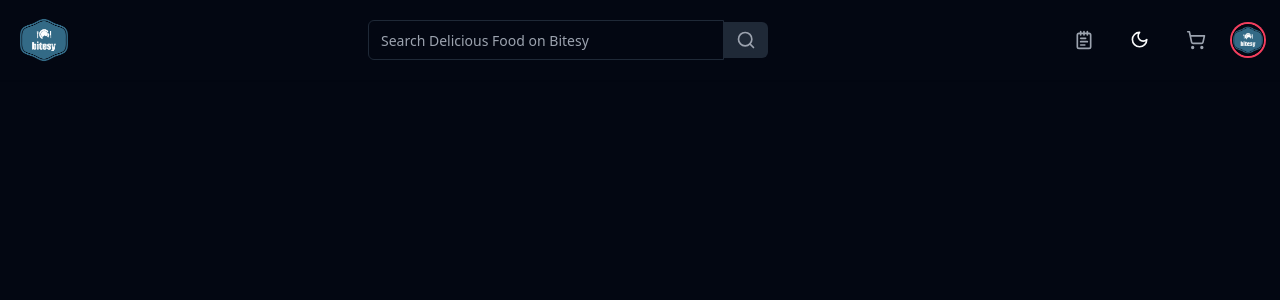
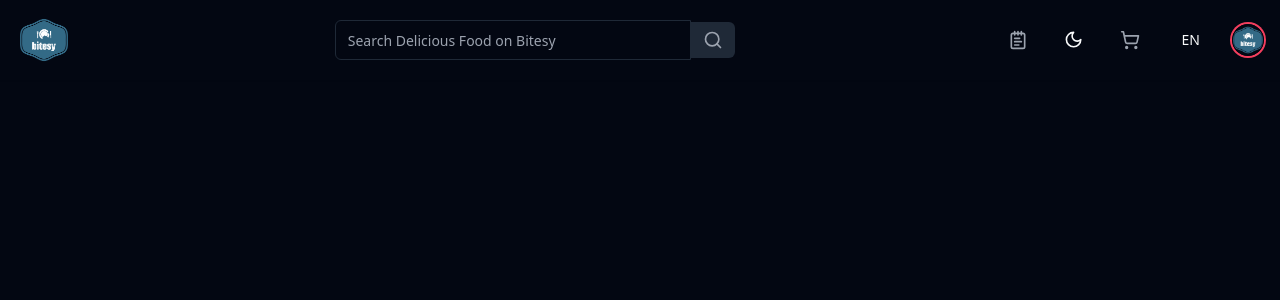
Before and after one commit to HanMyatThu/bitesy, a React (Vite) app in the folder client/: page / in a window 1280 px wide. Shown: the top 300 px of the page. Built offline with nearby package versions, Linux system fonts and the light colour scheme.

Commit message:
implement i18next for language internationalization

```diff
--- a/client/package.json
+++ b/client/package.json
@@ -16,10 +16,14 @@
     "@radix-ui/react-tooltip": "^1.1.2",
     "class-variance-authority": "^0.7.0",
     "clsx": "^2.1.1",
+    "i18next": "^23.14.0",
+    "i18next-browser-languagedetector": "^8.0.0",
+    "i18next-http-backend": "^2.6.1",
     "lucide-react": "^0.435.0",
     "query-string": "^9.1.0",
     "react": "^18.3.1",
     "react-dom": "^18.3.1",
+    "react-i18next": "^15.0.1",
     "tailwind-merge": "^2.5.2",
     "tailwindcss-animate": "^1.0.7"
   },
--- /dev/null
+++ b/client/public/locales/en/translation.json
@@ -0,0 +1,3 @@
+{
+  "SEARCH_INPUT_PH": "Search Delicious Food on Bitesy"
+}
--- /dev/null
+++ b/client/public/locales/nl/translation.json
@@ -0,0 +1,3 @@
+{
+  "SEARCH_INPUT_PH": "Zoek heerlijk eten op Bitesy"
+}
--- /dev/null
+++ b/client/src/components/language/language-picker.tsx
@@ -0,0 +1,52 @@
+import {
+  DropdownMenu,
+  DropdownMenuContent,
+  DropdownMenuGroup,
+  DropdownMenuItem,
+  DropdownMenuTrigger,
+} from "@/components/ui/dropdown-menu";
+import { Button } from "../ui/button";
+import { useTranslation } from "react-i18next";
+
+interface ILanguage {
+  key: string;
+  value: string;
+}
+
+export function LanguagePicker() {
+  const { i18n } = useTranslation();
+
+  const currentLanguage: string = i18n.language || "en";
+
+  const languages: ILanguage[] = [
+    {
+      key: "en",
+      value: "English",
+    },
+    {
+      key: "nl",
+      value: "Dutch",
+    },
+  ];
+
+  return (
+    <DropdownMenu>
+      <DropdownMenuTrigger asChild>
+        <Button variant="ghost">{currentLanguage.toUpperCase()}</Button>
+      </DropdownMenuTrigger>
+      <DropdownMenuContent className="w-24" align="center" forceMount>
+        <DropdownMenuGroup>
+          {languages.map((language: ILanguage) => (
+            <DropdownMenuItem
+              key={language.key}
+              className="justify-left"
+              onClick={() => i18n.changeLanguage(language.key)}
+            >
+              <span className="text-xs 2xl:text-sm">{language.value}</span>
+            </DropdownMenuItem>
+          ))}
+        </DropdownMenuGroup>
+      </DropdownMenuContent>
+    </DropdownMenu>
+  );
+}
--- a/client/src/containers/navbar/actions.tsx
+++ b/client/src/containers/navbar/actions.tsx
@@ -4,30 +4,22 @@ import { UserAvatar } from "./avatar";
 import { ToggleTheme } from "@/components/darktheme/toggle-theme";
 import { IconButton } from "@/components/common/icon-button";
 import { ToolTipHint } from "@/components/common/tooltip-hint";
+import { LanguagePicker } from "@/components/language/language-picker";
 
 export const Actions = () => {
   return (
-    <div className="flex items-center justify-end gap-x-2 ml-4 lg:ml-0">
+    <div className="ml-4 flex items-center justify-end gap-x-2 lg:ml-0">
       <div className="flex items-center gap-x-4">
         <div className="hidden md:flex lg:flex xl:flex">
           <ToolTipHint label="Orders" side="bottom">
-            <IconButton
-              href="/"
-              icon={NotepadText}
-            />
+            <IconButton href="/" icon={NotepadText} />
           </ToolTipHint>
         </div>
         <ToggleTheme />
-        <IconButton
-          href="/"
-          icon={ShoppingCart}
-        />
+        <IconButton href="/" icon={ShoppingCart} />
+        <LanguagePicker />
         <div className="hidden md:flex lg:flex xl:flex">
-          <UserAvatar
-            imageUrl="/images/logo.png"
-            isActive
-            size="default"
-          />
+          <UserAvatar imageUrl="/images/logo.png" isActive size="default" />
         </div>
       </div>
     </div>
--- a/client/src/containers/navbar/search-input.tsx
+++ b/client/src/containers/navbar/search-input.tsx
@@ -3,12 +3,14 @@
 // import qs from "query-string";
 import { useState } from "react";
 import { Search, X } from "lucide-react";
+import { useTranslation } from "react-i18next";
 
 import { Input } from "@/components/ui/input";
 import { Button } from "@/components/ui/button";
 
 export const SearchInput = () => {
   const [value, setValue] = useState("");
+  const { t } = useTranslation();
 
   const onSubmit = (e: React.FormEvent<HTMLFormElement>) => {
     e.preventDefault();
@@ -22,26 +24,25 @@ export const SearchInput = () => {
     //   },
     //   { skipEmptyString: true }
     // );
-
   };
 
   const onClear = () => setValue("");
 
   return (
     <form
-      className="relative w-full lg:w-[400px] 2xl:w-[800px] flex items-center"
+      className="relative flex w-full items-center lg:w-[400px] 2xl:w-[800px]"
       onSubmit={onSubmit}
     >
       <Input
         value={value}
-        placeholder="Search Delicious Food on Bitesy"
+        placeholder={t("SEARCH_INPUT_PH")}
         className="rounded-r-none focus-visible:ring focus-visible:ring-transparent focus-visible:ring-offset-0"
         onChange={(e) => setValue(e.target.value)}
       />
       {value && (
         <X
           onClick={onClear}
-          className="absolute top-2.5 right-14 h-5 w-5 text-muted-foreground cursor-pointer  hover:opacity-70 transition"
+          className="absolute right-14 top-2.5 h-5 w-5 cursor-pointer text-muted-foreground transition hover:opacity-70"
         />
       )}
       <Button
--- /dev/null
+++ b/client/src/services/i18n.ts
@@ -0,0 +1,16 @@
+import i18next from "i18next";
+import Backend from "i18next-http-backend";
+import { initReactI18next } from "react-i18next";
+import LanguageDetector from "i18next-browser-languagedetector";
+
+i18next
+  .use(Backend)
+  .use(LanguageDetector)
+  .use(initReactI18next)
+  .init({
+    fallbackLng: "en",
+    supportedLngs: ["en", "nl"],
+    backend: {
+      loadPath: "/locales/{{lng}}/{{ns}}.json",
+    },
+  });
```
Also changed, not shown: client/src/main.tsx (+9 -7 lines), 1 other file (tests, documents, lock files or other folders).
